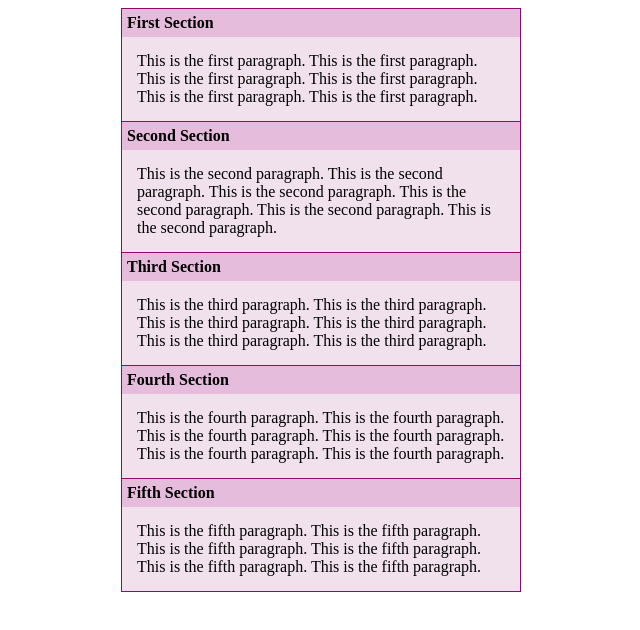
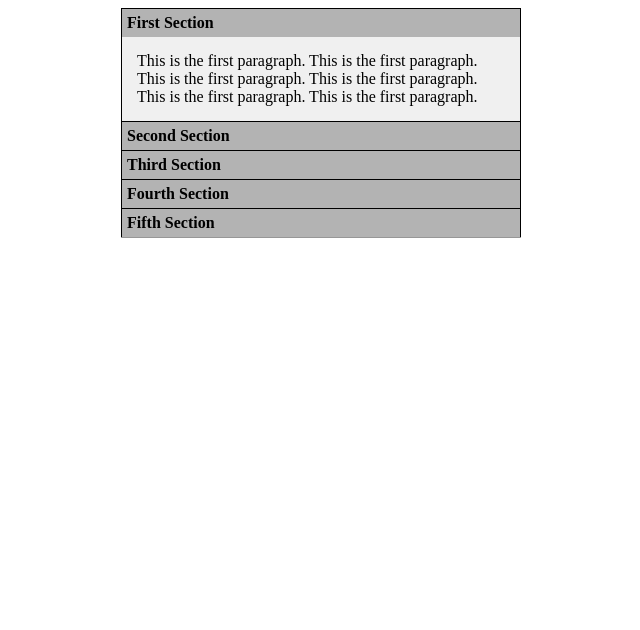
Before and after one commit to OzanYaprak/JQueryProjects, a plain HTML site: page AccordionMenu/index.html in a window 1280 px wide. Shown: the whole page, without its empty margins (319-959 px from the left). Drawn offline with Linux system fonts and the light colour scheme.

Commit message:
FinalCommit

```diff
--- a/AccordionMenu/indexCss.css
+++ b/AccordionMenu/indexCss.css
@@ -1,22 +1,22 @@
 #accordion{
     width: 400px;
     margin: 0 auto;
-    border-bottom: 1px solid #940773;
+    border-bottom: 1px solid #979797;
 }
 #accordion h4 {
-    background-color: #E6BCDC;
-    border: 1px solid #940773;
+    background-color: hsl(0, 0%, 70%);
+    border: 1px solid #000000;
     border-bottom: none;
     margin: 0;
     padding: 5px;
     cursor: pointer;
 }
 #accordion h4:hover {
-background-color: #DB5CBD;
+background-color: #fcff5f;
 }
 #accordion p {
-    background-color: #F0E1EC;
-    border: 1px solid #940773;
+    background-color: #f0f0f0;
+    border: 1px solid #000000;
     border-bottom: none;
     border-top: none;
     margin: 0;
--- a/AccordionMenu/indexScript.js
+++ b/AccordionMenu/indexScript.js
@@ -0,0 +1,7 @@
+$(function () {
+    $("#accordion p:not(:first)").hide();
+    $("#accordion h4").click(function () {
+        $(this).next().slideToggle(500).siblings("p:visible").slideUp(500);
+        //Burada bulunan this selector u h4 ü temsil ediyor, next ise html tarafında seçilmiş olan selector den sonraki gelen html etiketini temsil ediyor, burada <p></p> etiketine denk geliyor.
+    })
+});
```
